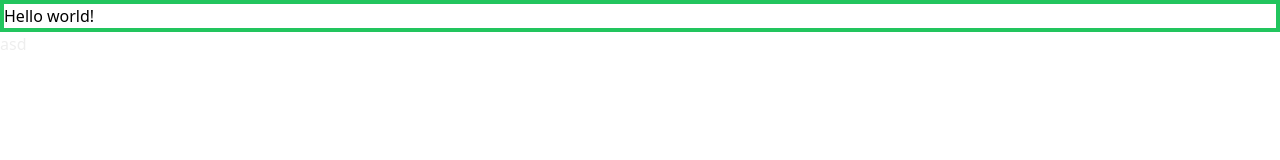
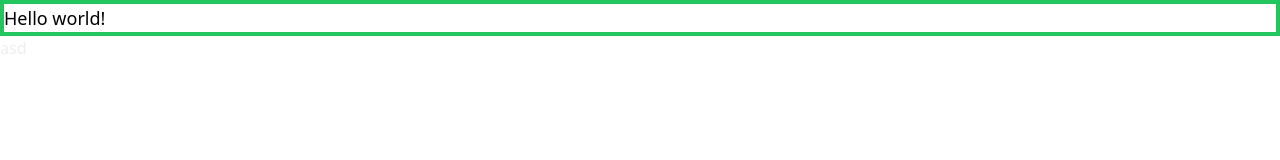
Before and after one commit to MrBunnyGif/tailwind-studycase, a Next.js app: page / in a window 1280 px wide. Shown: the top 160 px of the page. Built offline with nearby package versions, Linux system fonts and the light colour scheme.

Commit message:
text media query

```diff
--- a/app/page.tsx
+++ b/app/page.tsx
@@ -4,7 +4,7 @@ import styles from "./page.module.css";
 export default function Home() {
   return (
     <>
-      <h1 className="border-4 border-green-500">
+      <h1 className="border-4 border-green-500 sm:text-base md:text-lg">
         Hello world!
       </h1>
       <h2 className="text-vueJs-1312">
--- a/tailwind.config.js
+++ b/tailwind.config.js
@@ -24,6 +24,12 @@ module.exports = {
         }
       }
     },
+    screens: {
+      sm: '480px',
+      md: '768px',
+      lg: '976px',
+      xl: '1440px',
+    },
   },
   plugins: [],
 }
```
